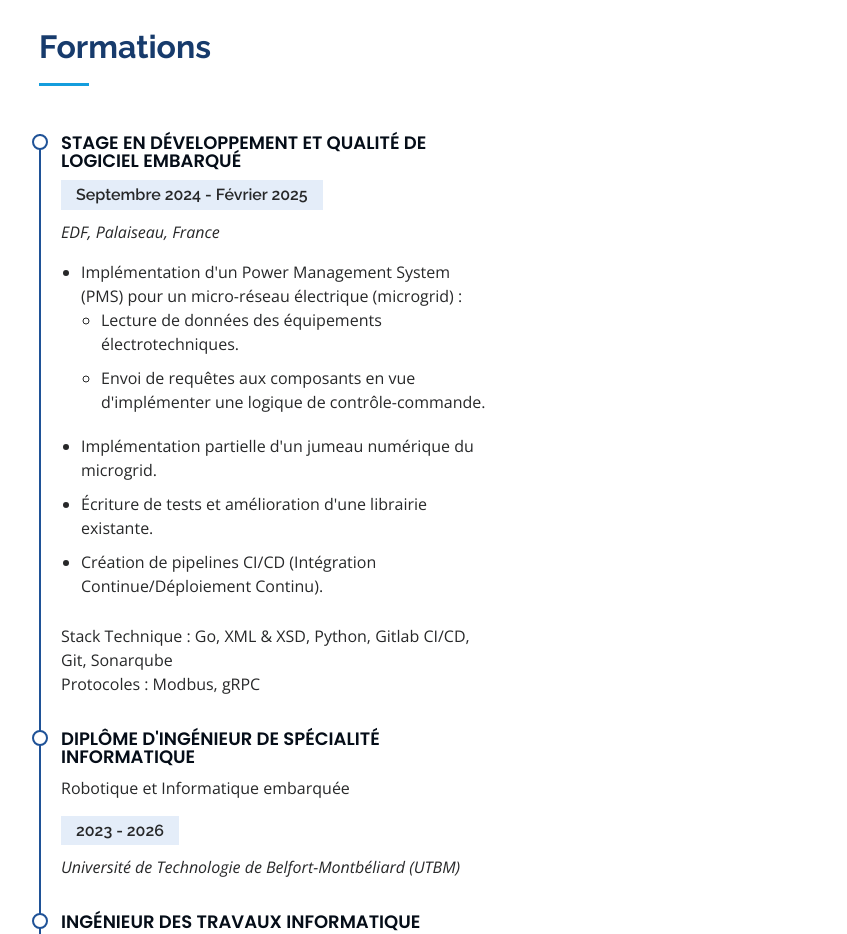
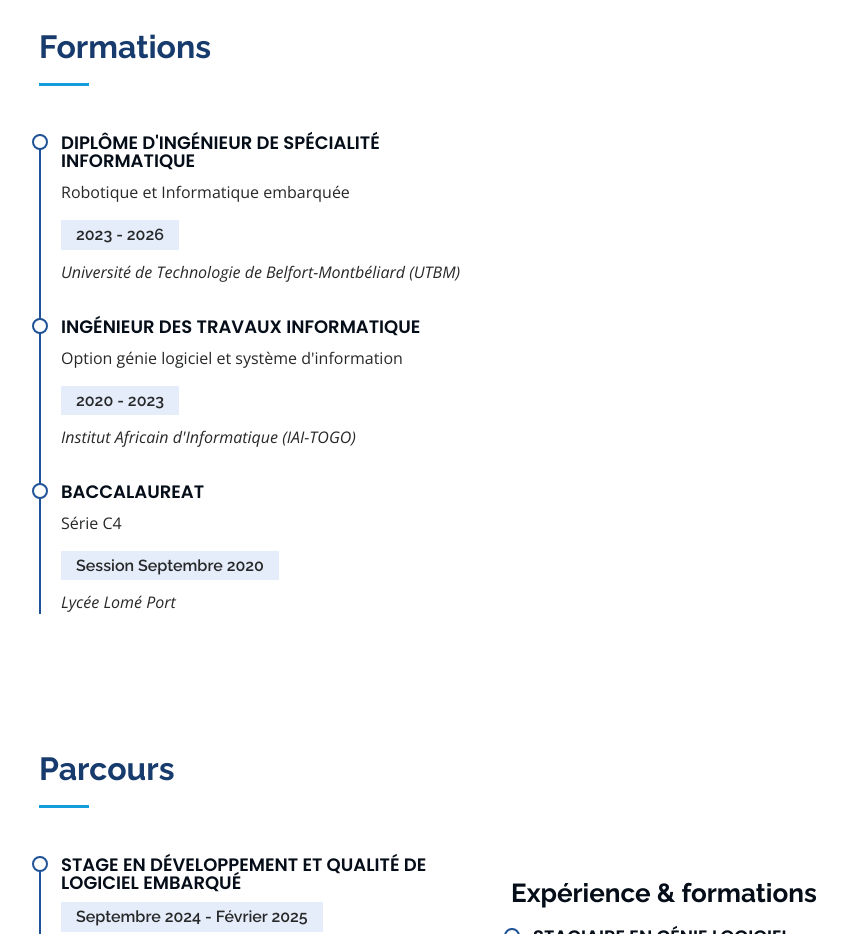
Before and after one commit to DarkBrain-LP/DarkBrain-LP.github.io, a plain HTML site: page index.html in a window 1280 px wide. Shown: the part 1780-2714 px from the top of the page, without its empty margins (291-1138 px from the left). Drawn offline with nearby package versions, Linux system fonts and the light colour scheme; files whose address does not match are found by name.

Commit message:
set training session and experience session

```diff
--- a/index.html
+++ b/index.html
@@ -277,28 +277,6 @@
 
         <div class="row">
           <div class="col-lg-6" data-aos="fade-up">
-              <div class="resume-item">
-                <h4>Stage en Développement et Qualité de Logiciel Embarqué</h4>
-                <h5>Septembre 2024 - Février 2025</h5>
-                <p><em>EDF, Palaiseau, France</em></p>
-                <ul>
-                    <li>
-                        Implémentation d'un Power Management System (PMS) pour un micro-réseau électrique (microgrid) :
-                        <ul>
-                            <li>Lecture de données des équipements électrotechniques.</li>
-                            <li>Envoi de requêtes aux composants en vue d'implémenter une logique de contrôle-commande.</li>
-                        </ul>
-                    </li>
-                    <li>Implémentation partielle d'un jumeau numérique du microgrid.</li>
-                    <li>Écriture de tests et amélioration d'une librairie existante.</li>
-                    <li>Création de pipelines CI/CD (Intégration Continue/Déploiement Continu).</li>
-                </ul>
-                <p>
-                    Stack Technique : Go, XML & XSD, Python, Gitlab CI/CD, Git, Sonarqube <br>
-                    Protocoles : Modbus, gRPC
-                </p>
-            </div>
-
             <!-- <h3 class="resume-title">Scolaire</h3> -->
             <div class="resume-item">
               <h4>Diplôme d'Ingénieur de Spécialité Informatique</h4>
```
